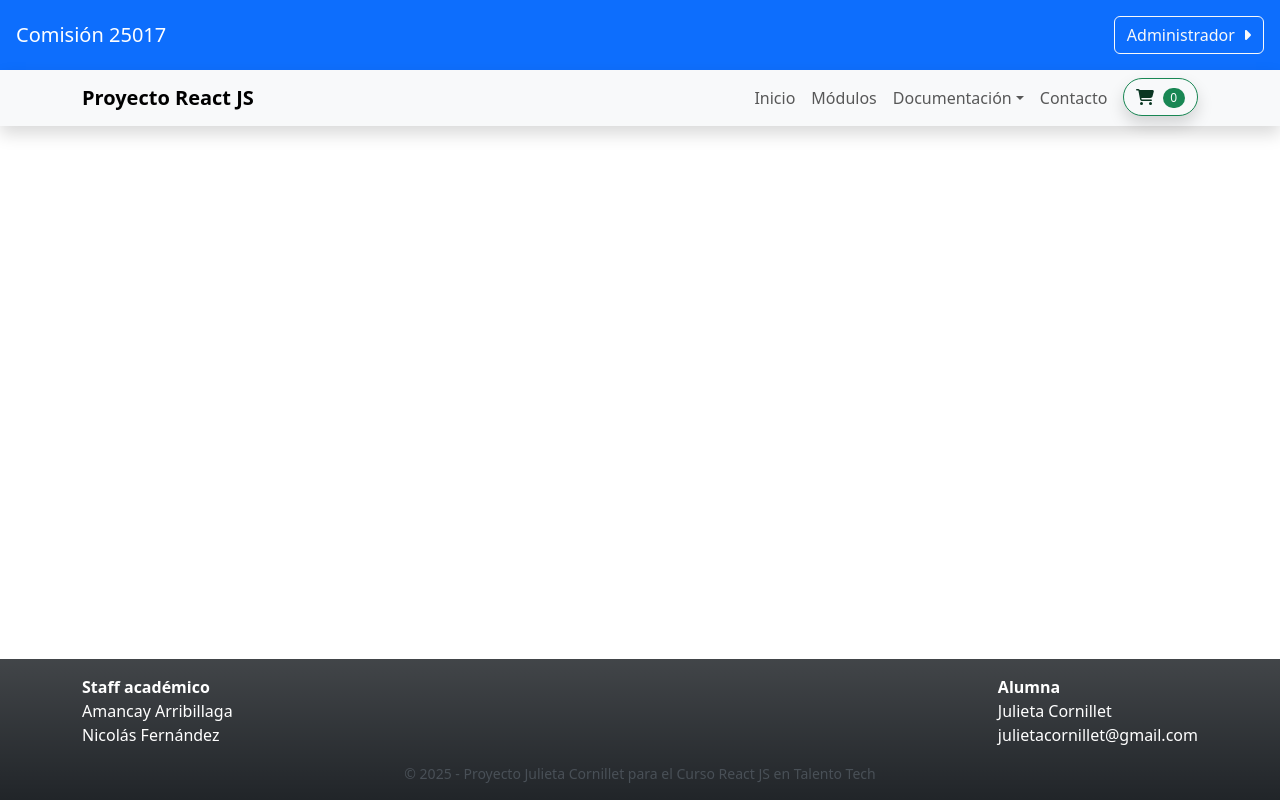
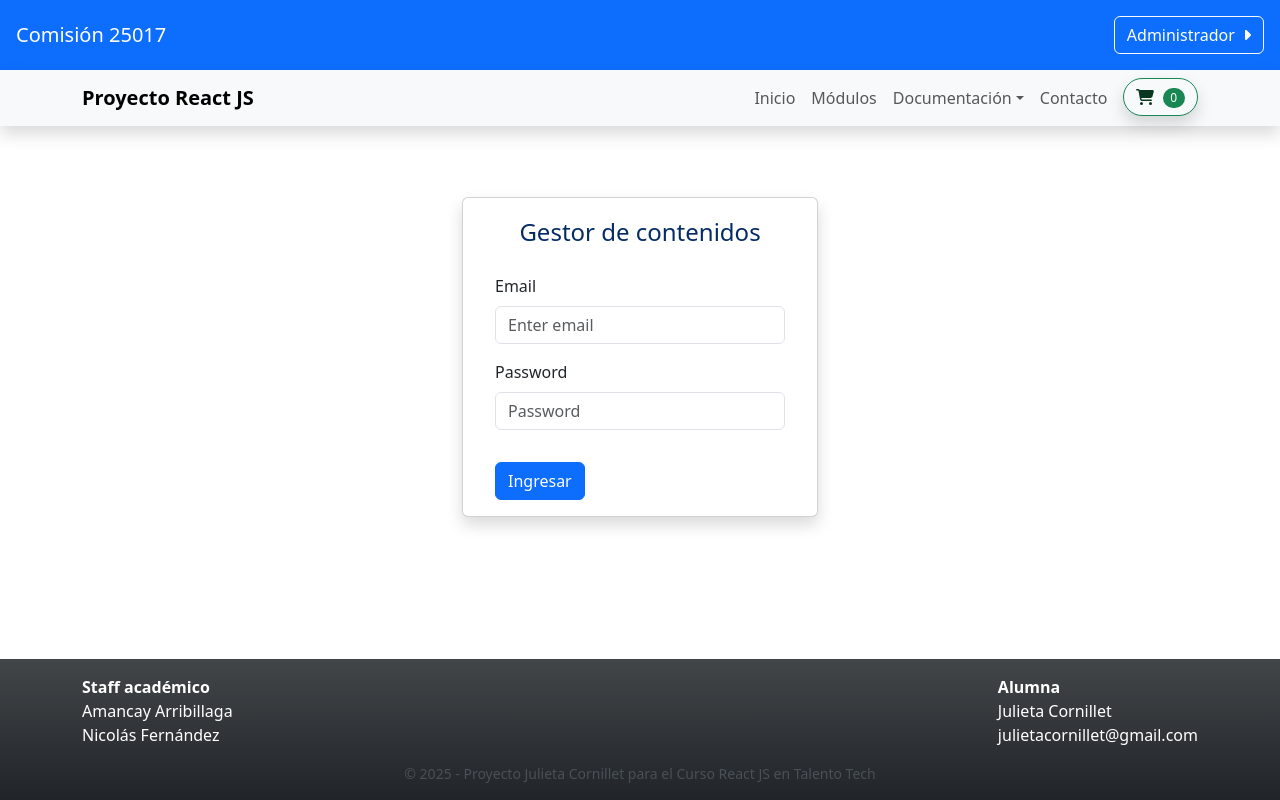
Before and after one commit to julietacornillet/Mi-Proyecto-ReactJS, a React (Vite) app: page /login in a window 1280 px wide. Built offline with nearby package versions, Linux system fonts and the light colour scheme.

Commit message:
se agrega el botón admin y el ligin, con página en construcción

```diff
--- a/src/App.jsx
+++ b/src/App.jsx
@@ -1,6 +1,4 @@
 import React, { useState } from 'react';
-
-import 'bootstrap/dist/css/bootstrap.min.css';
 
 import Header from './components/Header';
 import Nav from './components/Nav';
@@ -8,10 +6,14 @@ import Footer from './components/Footer';
 import Home from './components/Home';
 import Modulos from './components/Modulos';
 import Contacto from './components/Contacto';
+import Login from './components/Login';
+import ComingSoon from './components/ComingSoon';
+
 
 // listado para modulos
 import { modulosList } from './utils/moduloslist';
 
+import 'bootstrap/dist/css/bootstrap.min.css';
 import { BrowserRouter, Route, Routes } from 'react-router-dom';
 
 
@@ -19,44 +21,22 @@ function App() {
   // contador modulos carrito
   const [contador, setContador] = useState(0);
 
-  // menú principal
-  //const navItems = ["Inicio", "Módulos", "Contacto"];
-
-  // switch contenido principal pages
-  //const [seccion, setSeccion] = useState("Inicio");
-
-  // const renderContenido = () =>
-  //   {
-  //   switch (seccion) {
-  //     case "Inicio":
-  //       return <Home />;
-  //     case "Módulos":
-  //       return <Modulos setContador={setContador} contador={contador} modulosList={modulosList}/>;
-  //     case "Contacto":
-  //       return <Contacto />;
-  //     default:
-  //       return <Home />;
-  //   }
-  // };
-
 
   return (
     <div className="d-flex flex-column min-vh-100">
-
-      {/* <Nav items={navItems} onSeleccion={setSeccion} setContador={setContador} contador={contador} modulosList={modulosList}/>
-      <main className="flex-grow-1">
-        {renderContenido()}
-      </main> */}
-      <Header />
       <BrowserRouter>
+        <Header/>
         <Nav setContador={setContador} contador={contador} modulosList={modulosList}/>
           <Routes>
             <Route path='/' element={<Home/>}/>
+            <Route path='/login' element={<Login/>}/>
             <Route path='/modulos' element={<Modulos setContador={setContador} contador={contador} modulosList={modulosList}/>}/>
             <Route path='/contacto' element={<Contacto/>}/>
+
+            <Route path='/comingSoon' element={<ComingSoon/>}/>
           </Routes>
+        <Footer />
       </BrowserRouter>
-      <Footer />
     </div>
   );
 }
--- /dev/null
+++ b/src/components/ComingSoon.jsx
@@ -0,0 +1,23 @@
+import React from "react";
+import { Container, Row, Col } from "react-bootstrap";
+
+import { FontAwesomeIcon } from '@fortawesome/react-fontawesome';
+import { faPersonDigging } from '@fortawesome/free-solid-svg-icons';
+
+function ComingSoon () {
+    return(
+        <Container className="m-auto">
+            <Row className="d-flex justify-content-center">
+                <Col md={2}>
+                    <FontAwesomeIcon icon={faPersonDigging} size="10x" className="text-warning" />
+                </Col>
+                <Col md={12} className="text-center">
+                    <h2 className="fw-bolder h1 my-3 text-warning-emphasis"> Página en construcción</h2>
+                   <h3 className="text-warning-emphasis text-opacity-75 fw-normal"> Próximamente ud. podrá acceder al gestionar el contenido de su sitio</h3>
+                </Col>
+            </Row>
+        </Container>
+    );
+}
+
+export default ComingSoon;
--- a/src/components/Contacto.jsx
+++ b/src/components/Contacto.jsx
@@ -1,5 +1,5 @@
 import React, { useState } from 'react';
-import { Container, Form, Button, Row, Col, FormGroup } from 'react-bootstrap';
+import { Container, Form, Button, Row, Col } from 'react-bootstrap';
 import Swal from "sweetalert2";
 
 function Contacto() {
--- a/src/components/Footer.jsx
+++ b/src/components/Footer.jsx
@@ -1,5 +1,4 @@
-import { Col, Row } from 'react-bootstrap';
-import Container from 'react-bootstrap/Container';
+import { Container, Col, Row } from 'react-bootstrap';
 
 function Footer() {
   return (
--- a/src/components/Header.jsx
+++ b/src/components/Header.jsx
@@ -2,13 +2,15 @@ import React from 'react';
 import { Navbar, Button } from 'react-bootstrap';
 import { FontAwesomeIcon } from '@fortawesome/react-fontawesome';
 import { faCaretRight } from '@fortawesome/free-solid-svg-icons';
+
+import { Link } from 'react-router-dom';
 
 function Header() {
   return (
     <Navbar bg="primary" variant="dark" className="px-3">
       <Navbar.Brand>Comisión 25017</Navbar.Brand>
       <Navbar.Text className="ms-auto">
-        <Button variant="outline-light">Administrador <FontAwesomeIcon icon={faCaretRight} className='ms-1'></FontAwesomeIcon></Button>
+        <Button as={Link} to='/login' className='border-light'>Administrador <FontAwesomeIcon icon={faCaretRight} className='ms-1'></FontAwesomeIcon></Button>
       </Navbar.Text>
     </Navbar>
   );
--- /dev/null
+++ b/src/components/Login.jsx
@@ -0,0 +1,37 @@
+import React from "react";
+import { Container, Card, Form, Button, Col, Row, CardBody } from "react-bootstrap";
+
+import { Link } from 'react-router-dom';
+
+function Login () {
+    return(
+        <Container className="m-auto">
+            <Row className="d-flex justify-content-center">
+                <Col md={4}>
+                    <Card className="shadow px-3">
+                        <CardBody>
+                        <Form>
+                            <legend className="text-primary-emphasis mb-4 text-center">Gestor de contenidos</legend>
+                            <Form.Group as={Col} controlId="formGridEmail" className="mb-3">
+                                <Form.Label>Email</Form.Label>
+                                <Form.Control type="email" placeholder="Enter email" />
+                            </Form.Group>
+
+                            <Form.Group as={Col} controlId="formPlaintextPassword" className="mb-3">
+                                <Form.Label>Password</Form.Label>
+                                <Form.Control type="password" placeholder="Password" />
+                            </Form.Group>
+
+                            <Button as={Link} to='/comingsoon' className="mt-3" variant="primary" type="submit">
+                                Ingresar
+                            </Button>
+                        </Form>
+                        </CardBody>
+                    </Card>
+                </Col>
+            </Row>
+        </Container>
+    );
+}
+
+export default Login;
--- a/src/components/Valoracion.jsx
+++ b/src/components/Valoracion.jsx
@@ -1,5 +1,5 @@
 import { useEffect, useState } from 'react';
-import { Row, Col, Card, Image } from 'react-bootstrap';
+import { Row, Col, Card, Image, Placeholder } from 'react-bootstrap';
 
 
 function Valoracion() {
```
Also changed, not shown: src/components/Modulos.jsx (+3 -5 lines), src/assets/1584487_220880-P1KV8O-112.svg (added), src/components/botones-addcart.txt. Lines whose indentation alone changed are shown as unchanged.
